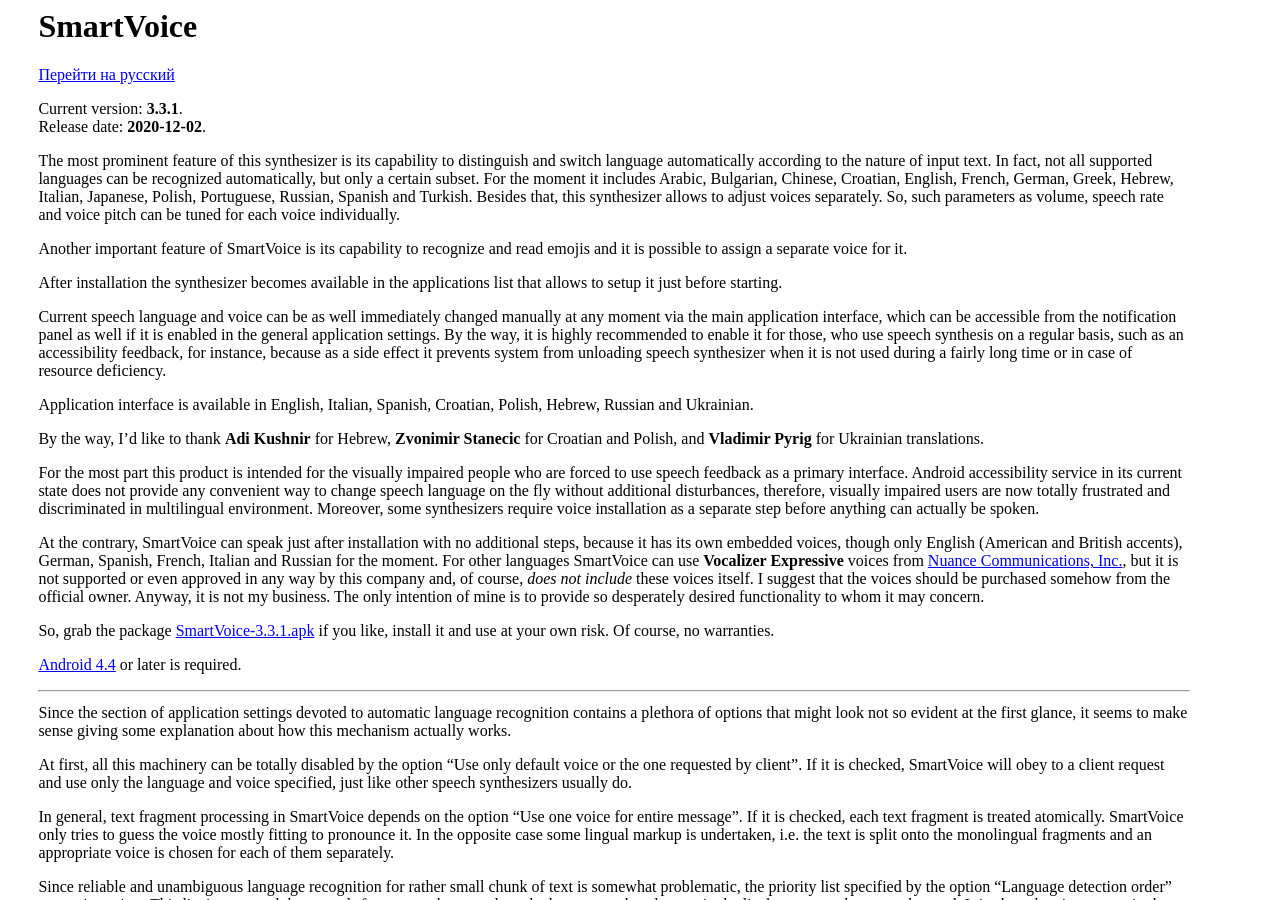
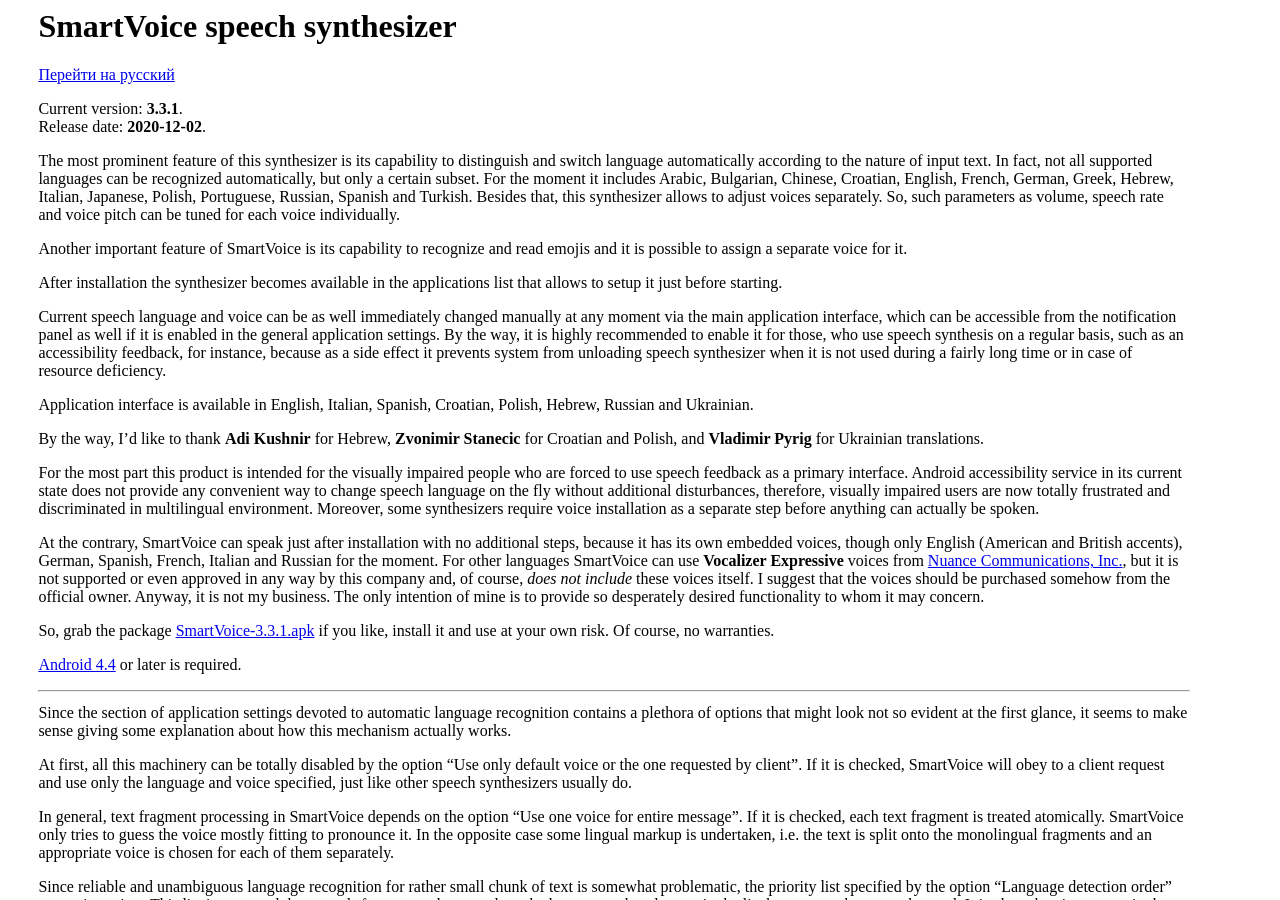
Before and after one commit to poretsky/poretsky.github.io, a Jekyll site: the page built from android/smartvoice/index.md, in a window 1280 px wide and 900 px high. Built offline with Jekyll 4.4.1, drawn with Linux system fonts in a browser that asks for light colours; our own code applies the rules of GitHub Pages for plain Markdown files.

Commit message:
A little SEO promotion

```diff
--- a/_layouts/default.html
+++ b/_layouts/default.html
@@ -11,6 +11,8 @@
     {% if page.description and page.description != empty -%}
       <meta name="description" content="{{ page.description }}">
     {%- endif %}
+    <meta name="viewport" content="width=device-width, initial-scale=1.0">
+    <link rel="canonical" href="{{ site.url | append: page.url }}" />
     {% case page.language -%}
       {%- when "en" -%}
         <link rel="alternate" hreflang="ru" href="{{ page.name | replace: ".md", "-ru.html" }}" />
--- a/android/smartvoice/index.md
+++ b/android/smartvoice/index.md
@@ -1,5 +1,5 @@
 ---
-title: SmartVoice
+title: SmartVoice speech synthesizer
 description: Multilingual speech synthesizer for Android with automatic language recognition and switching facility.
 keywords: multilingual speech synthesizer,automatic TTS language switch,Android,accessibility
 language: en
```
Also changed, not shown: android/smartvoice/index-ru.md (+1 -1 lines).
